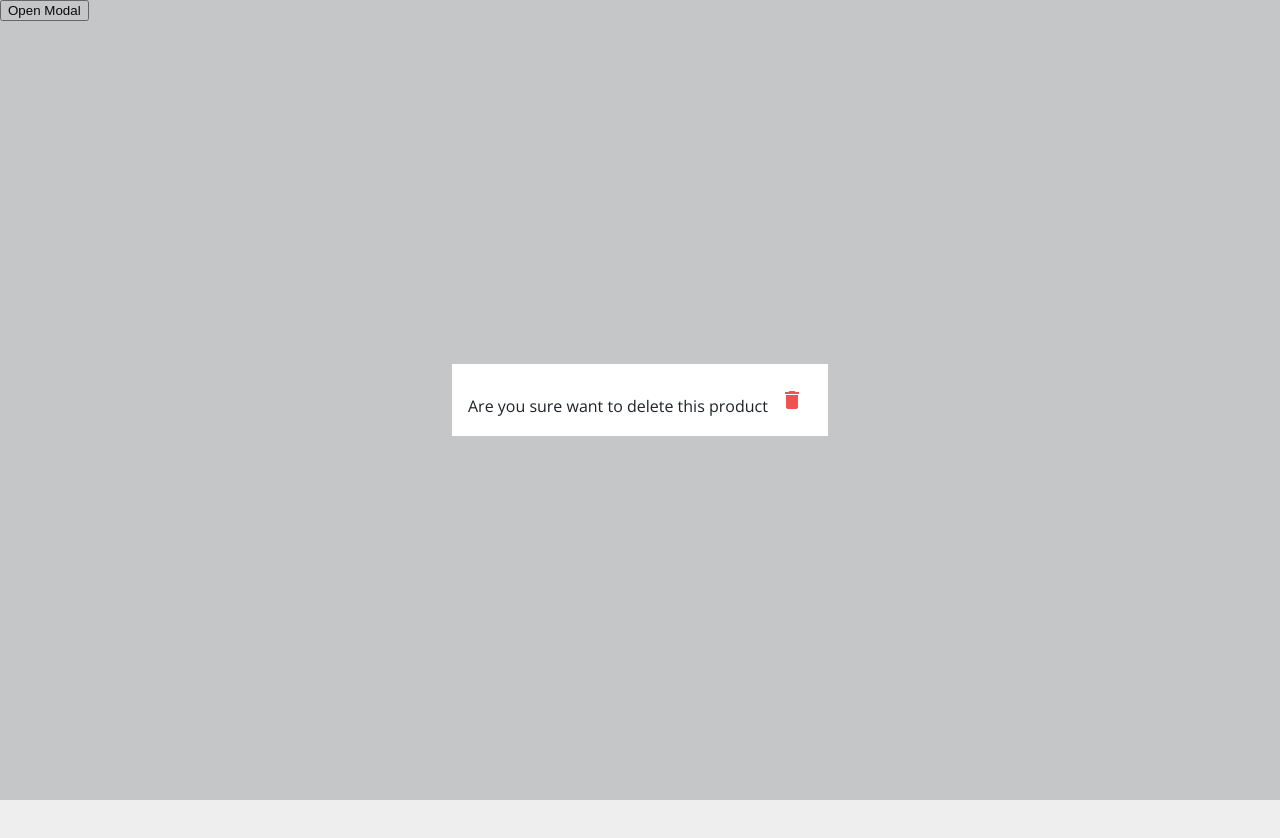
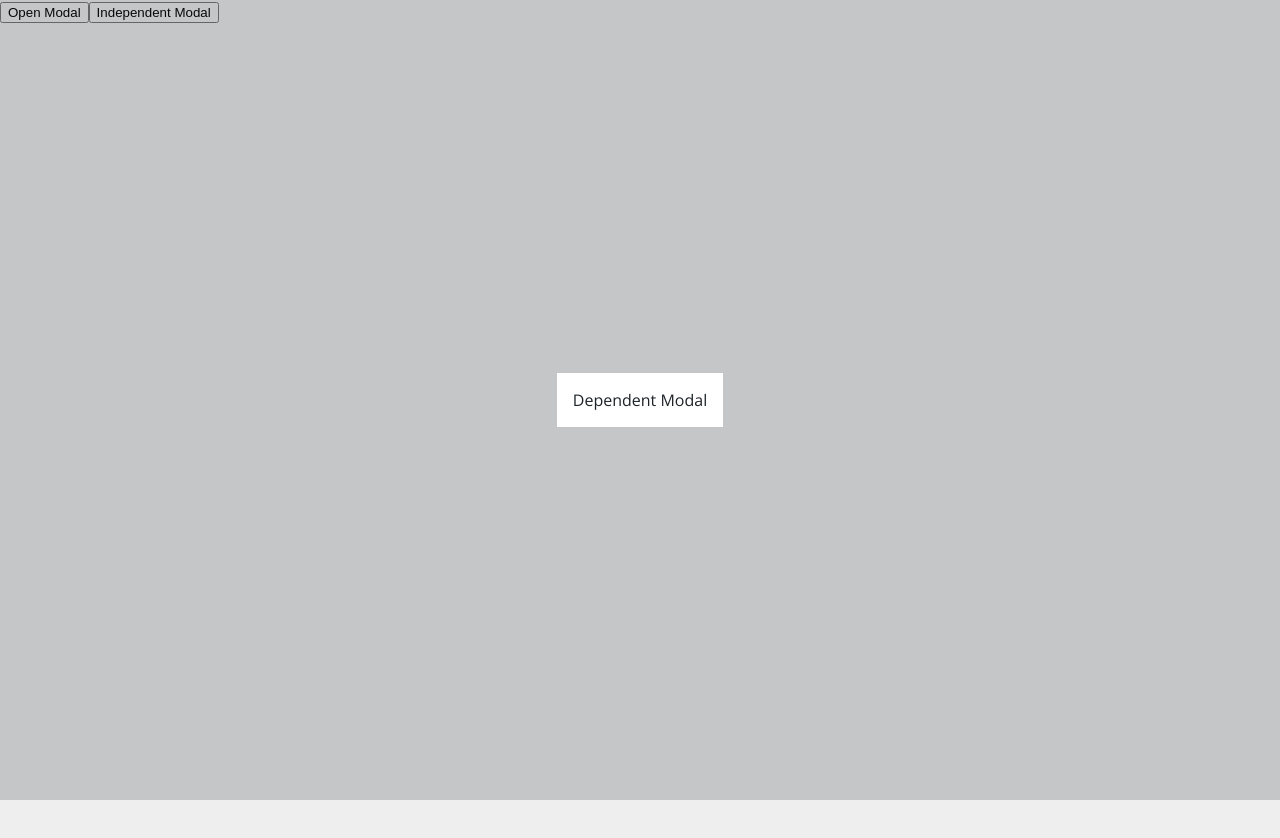
Before and after one commit to ubaidbadar/Teaching-React, a React (Create React App) app in the folder client/: page / in a window 1280 px wide. Both pictures are taken after a click on the button "Open Modal". Shown: the top 838 px of the page. Built offline with nearby package versions, Linux system fonts and the light colour scheme.

Commit message:
basic_modal

```diff
--- a/client/src/App.js
+++ b/client/src/App.js
@@ -1,22 +1,24 @@
 import { useState } from "react";
-import Modal from "./ui/Modal/Modal";
+import ModalWrapper from "./hoc/ModalWrapper/ModalWrapper";
 
 function App() {
-  const [isModal, setIsModal] = useState(false);
-  const [isDeleteModal, setIsDeleteModal] = useState(false)
+  const [isModal, setIsModal] = useState(false)
   return (
-    <div className='d-flex' style={{height: '200vh'}}>
-      <button className="mb-auto" onClick={() => setIsModal(true)}>Open Modal</button>
+    <div style={{ height: '200vh' }}>
+      <button onClick={() => setIsModal(true)}>Open Modal</button>
       {isModal && (
-        <Modal closeHandler={() => setIsModal(false)}>
-          Are you sure want to delete this product <button className="btn-icon tx-danger" onClick={() => setIsDeleteModal(true)}><i className="material-icons">delete</i></button>
-        </Modal>
+        <ModalWrapper
+          dependent={true}
+          closeHandler={() => setIsModal(false)}
+        >
+          Dependent Modal
+        </ModalWrapper>
       )}
-      {isDeleteModal && (
-        <Modal closeHandler={() => setIsDeleteModal(false)}>
-          Delete Modal
-        </Modal>
-      )}
+
+      <ModalWrapper component={(openHandler) => <button onClick={openHandler}>Independent Modal</button>}>
+        Independent Modal
+      </ModalWrapper>
+
     </div>
   )
 }
--- /dev/null
+++ b/client/src/hoc/ModalWrapper/ModalWrapper.jsx
@@ -0,0 +1,33 @@
+import Portal from "../Portal";
+import useModal from "../../hooks/useModal";
+import styles from './ModalWrapper.module.scss';
+import { useState } from "react";
+
+const ModalWrapper = ({ children, component, dependent = false, closeHandler, className }) => {
+    useModal();
+
+    const [isOpen, setIsOpen] = useState(false);
+
+    const onClose = () => {
+        closeHandler && closeHandler();
+        setIsOpen(false);
+    }
+
+    return (
+        <>
+            {component && component(() => setIsOpen(true), onClose)}
+            {(isOpen || dependent) && (
+                <Portal>
+                    <div className={`position-fixed start-0 top-0 w-100 h-100 p-5 overflow-auto d-flex z-index-6 ${styles.root}`} >
+                        <div className={`bg-white p-3 m-auto position-relative z-index-1 ${className}`} >
+                            {children}
+                        </div>
+                        <div className={`position-fixed top-0 bottom-0 end-0 ${styles.blur}`} onClick={onClose} />
+                    </div>
+                </Portal>
+            )}
+        </>
+    )
+}
+
+export default ModalWrapper;
--- a/client/src/ui/Modal/Modal.jsx
+++ /dev/null
@@ -1,19 +0,0 @@
-import Portal from "../../hoc/Portal";
-import useModal from "../../hooks/useModal";
-import styles from './Modal.module.scss';
-
-const Modal = ({ children, closeHandler }) => {
-    useModal()
-    return (
-        <Portal>
-            <div className={`position-fixed start-0 top-0 w-100 h-100 p-5 overflow-auto d-flex z-index-6 ${styles.root}`} >
-                <div className="bg-white p-3 m-auto position-relative z-index-1" >
-                    {children}
-                </div>
-                <div className={`position-fixed top-0 bottom-0 end-0 ${styles.blur}`} onClick={closeHandler} />
-            </div>
-        </Portal>
-    )
-}
-
-export default Modal;
```
Also changed, not shown: client/src/hoc/ModalWrapper/ModalWrapper.module.scss (renamed from client/src/ui/Modal/Modal.module.scss).
